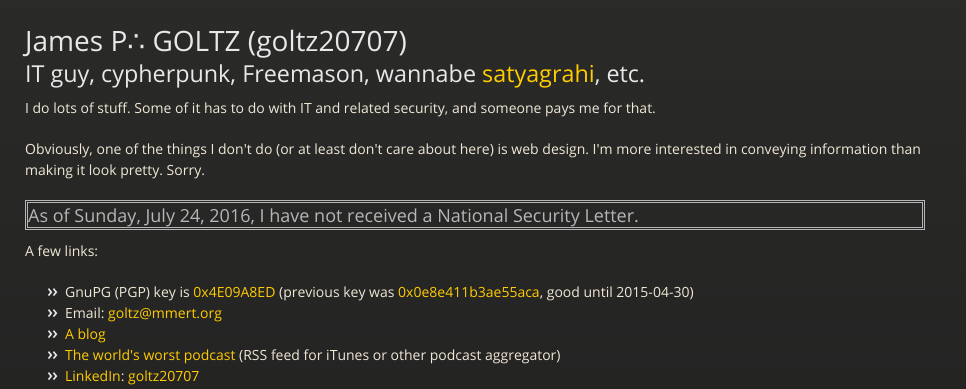
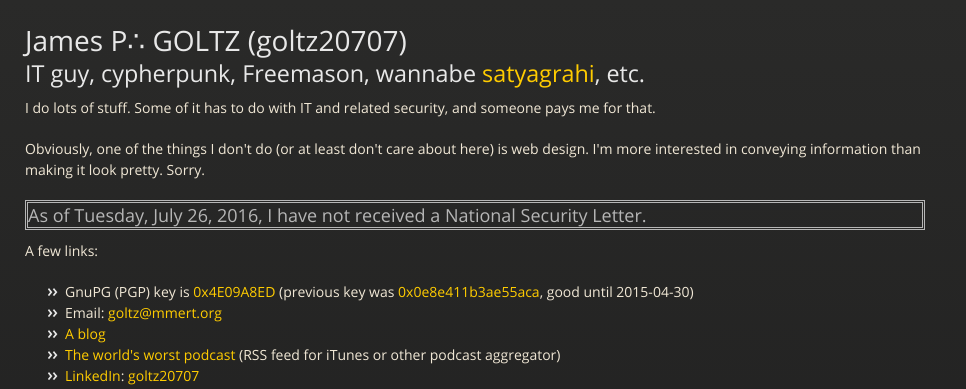
Before and after one commit to goltz20707/goltz20707.github.io, a Jekyll site: the page built from index.html, in a window 1280 px wide. Shown: the top 389 px of the page, without its empty margins (0-966 px from the left). Built offline with Jekyll 4.4.1, drawn with Linux system fonts in a browser that asks for light colours.

Commit message:
Update nsl.html

```diff
--- a/_includes/nsl.html
+++ b/_includes/nsl.html
@@ -3,6 +3,6 @@ date '+%A, %B %e, %Y,'
  -->
 <h3 style="border: double">As of
 
-Sunday, July 24, 2016,
+Tuesday, July 26, 2016,
 
 I have not received a National Security Letter.</h3>
```
